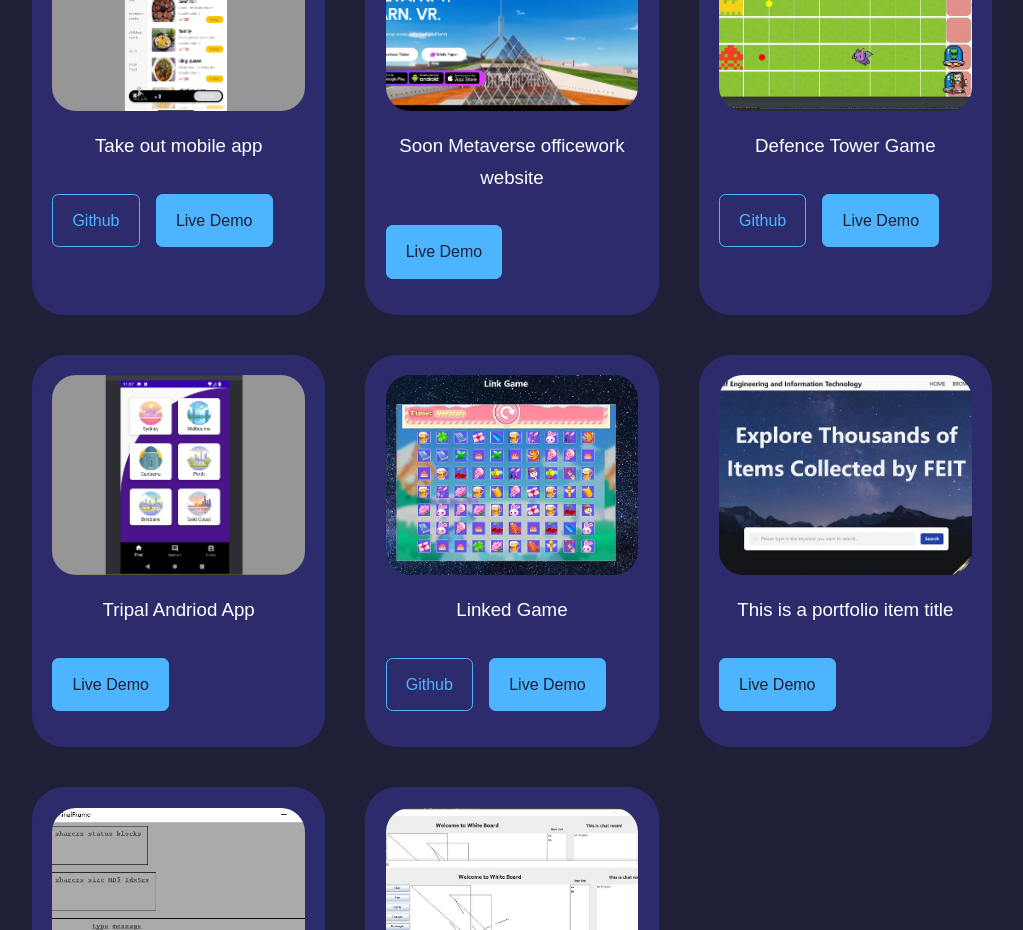
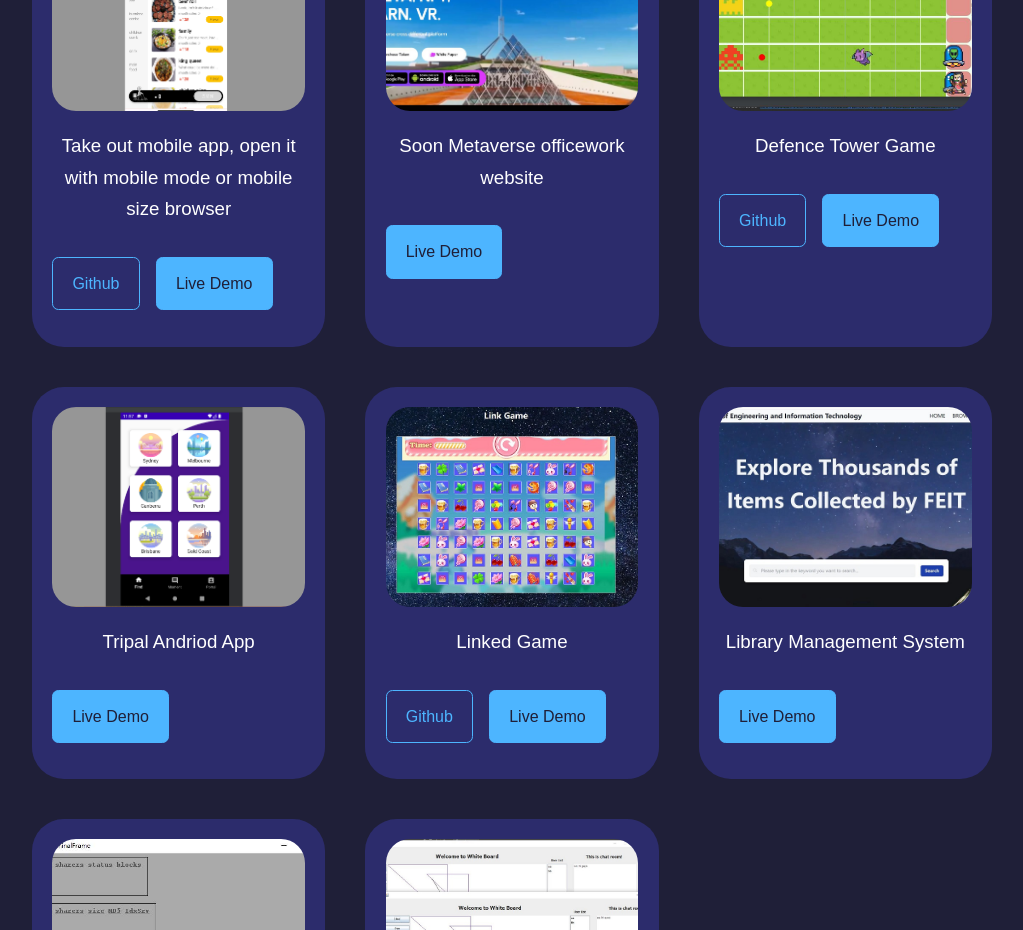
Before and after one commit to jiaxukang/portfolio-website, a React (Create React App) app: page / in a window 1280 px wide. Shown: the part 3820-4750 px from the top of the page, without its empty margins (128-1151 px from the left). Built offline with nearby package versions, Linux system fonts and the light colour scheme.

Commit message:
change infor

```diff
--- a/src/components/portfolio/Portfolio.jsx
+++ b/src/components/portfolio/Portfolio.jsx
@@ -14,9 +14,9 @@ const portfolioData = [
   {
     id: 1,
     image: g2,
-    title: "Take out mobile app",
+    title: "Take out mobile app, open it with mobile mode or mobile size browser",
     website: "https://github.com/jiaxukang/Take-out-app-optimal",
-    demo: "http://codekang.live/takeout/index.html",
+    demo: "http://takeout.codekang.live/takeout/index.html",
     jug: true
   },
   {
@@ -39,7 +39,7 @@ const portfolioData = [
     image: g4,
     title: "Tripal Andriod App",
     website: "",
-    demo: "https://github.com",
+    demo: "https://www.youtube.com/watch?v=lRNR12sU9JU",
   },
   {
     id: 5,
@@ -52,9 +52,9 @@ const portfolioData = [
   {
     id: 3,
     image: g3,
-    title: "This is a portfolio item title",
+    title: "Library Management System",
     website: "https://github.com",
-    demo: "https://github.com",
+    demo: "https://www.youtube.com/watch?v=UEuPcORPjZM",
   },
   {
     id: 7,
```
